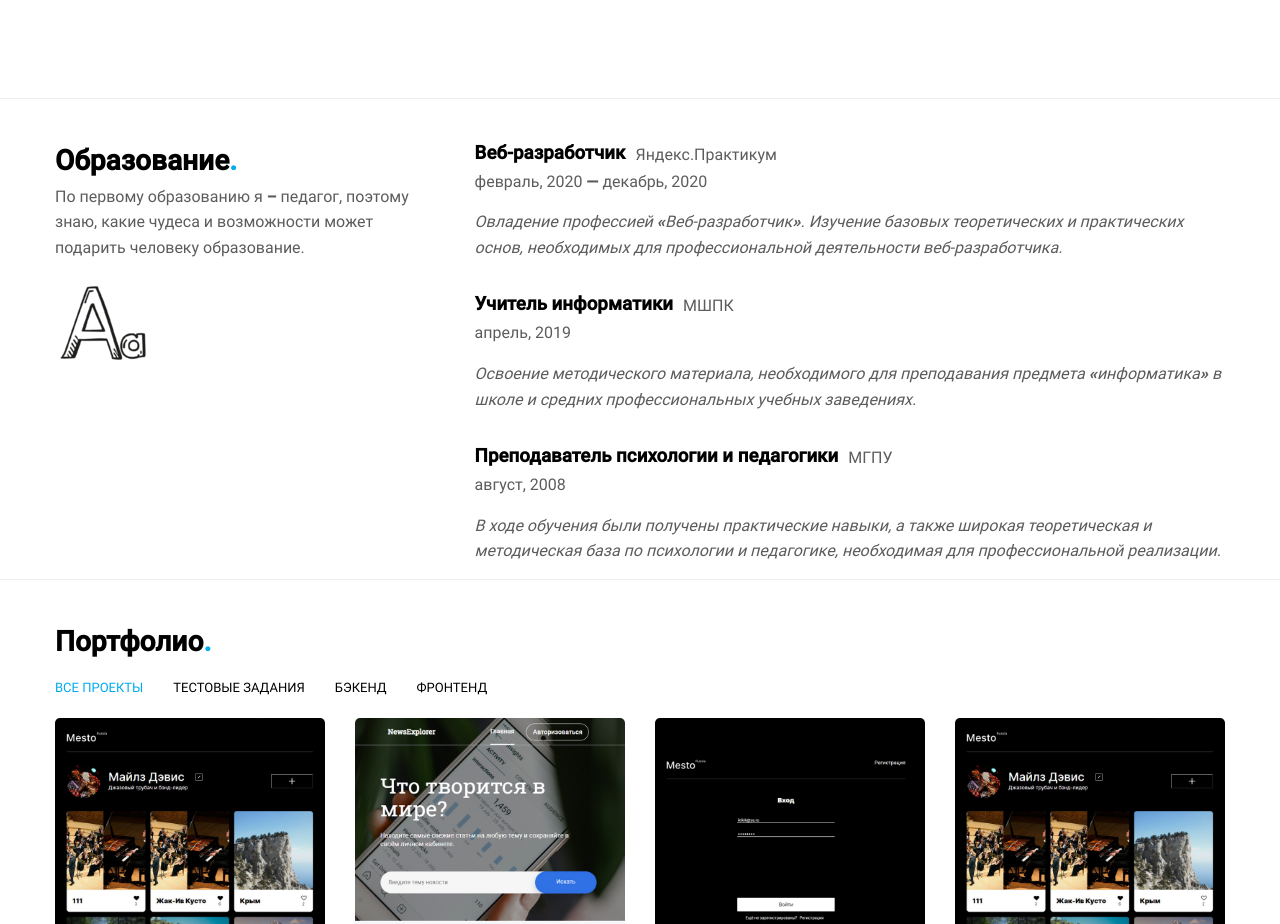
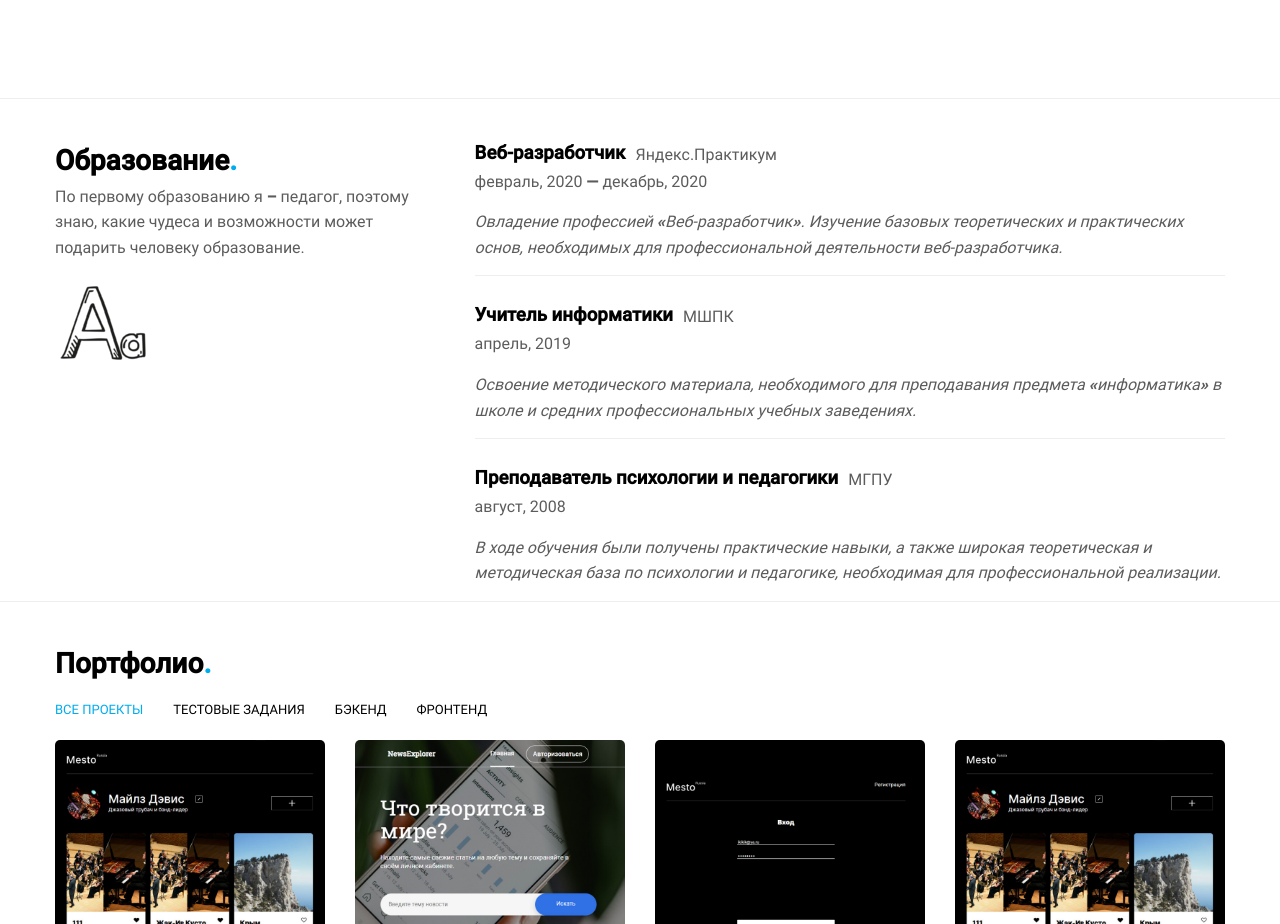
Before and after one commit to eugened503/react-portfolio, a React (Create React App) app: page / in a window 1280 px wide. Shown: the part 1247-2171 px from the top of the page. Built offline with nearby package versions, Linux system fonts and the light colour scheme.

Commit message:
добавлен элемент border для блока education

```diff
--- a/src/components/Education/Education.js
+++ b/src/components/Education/Education.js
@@ -18,6 +18,7 @@ function Education() {
           {DataEducation.map((item, index) => {
             return (
               <ExperienceItem
+                border={item.border}
                 key={index}
                 name={item.name}
                 company={item.company}
```
Also changed, not shown: 1 other file (tests, documents, lock files or other folders).
